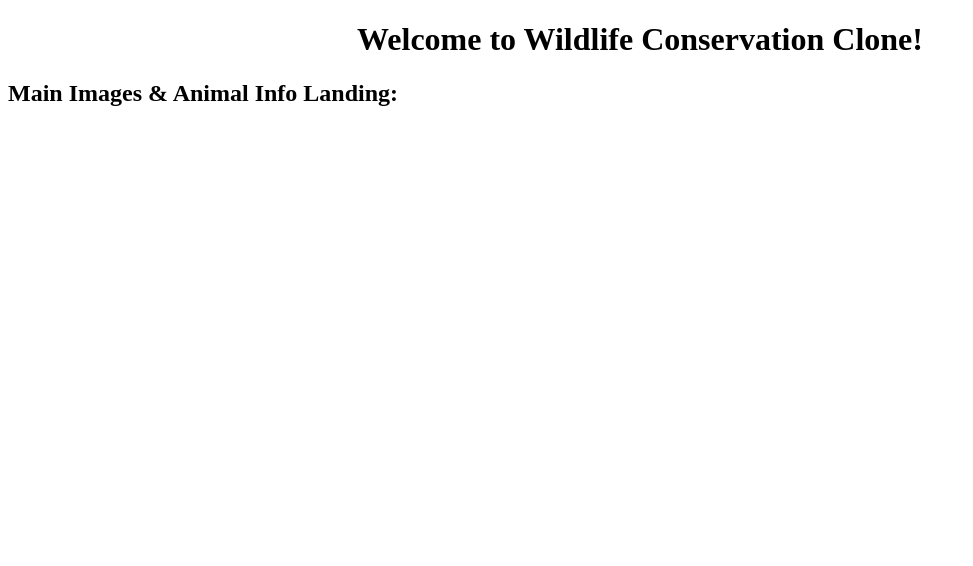
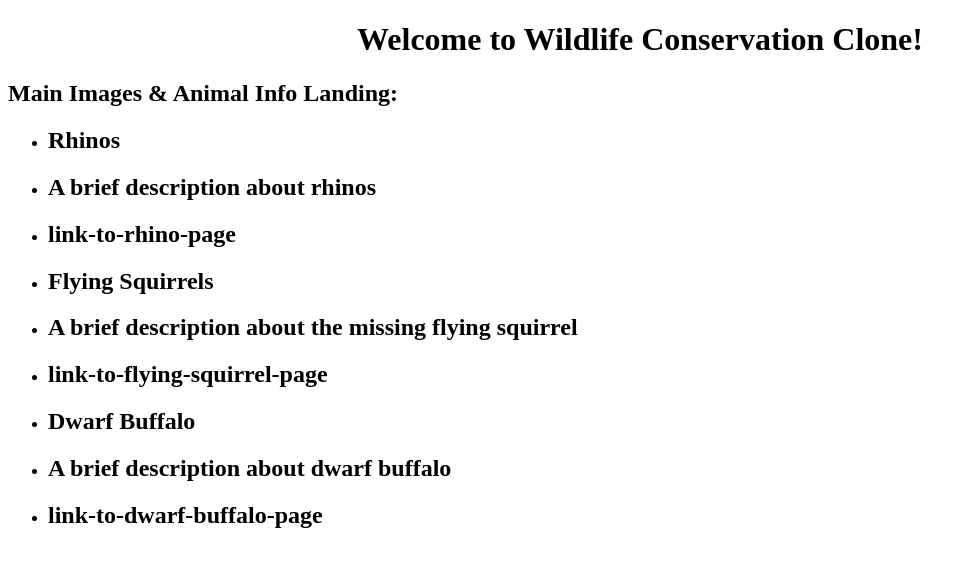
Before and after one commit to Brookeruu/wildlife-conservation-clone, an Angular app: page / in a window 1280 px wide. Shown: the top 566 px of the page, without its empty margins (0-973 px from the left). Built offline with nearby package versions, Linux system fonts and the light colour scheme.

Commit message:
change variable name from master to childMainImgList to show html

```diff
--- a/src/app/app.component.html
+++ b/src/app/app.component.html
@@ -5,6 +5,6 @@
   </h1>
 </div>
 
-<app-main-img-list></app-main-img-list>
+<app-main-img-list [childMainImgList]="masterMainImgScrollList"></app-main-img-list>
 
  <!-- [childMainImgList]="masterMainImgScrollList" -->
--- a/src/app/main-img-list/main-img-list.component.html
+++ b/src/app/main-img-list/main-img-list.component.html
@@ -1,7 +1,7 @@
 <h2>Main Images & Animal Info Landing: </h2>
 <div class="grid-container">
   <div>
-    <ul class="grid-item" *ngFor="let currentMainImg of masterMainImgScrollList">
+    <ul class="grid-item" *ngFor="let currentMainImg of childMainImgList">
       <li>
         <h2>{{currentMainImg.species}}</h2>
       </li>
```
